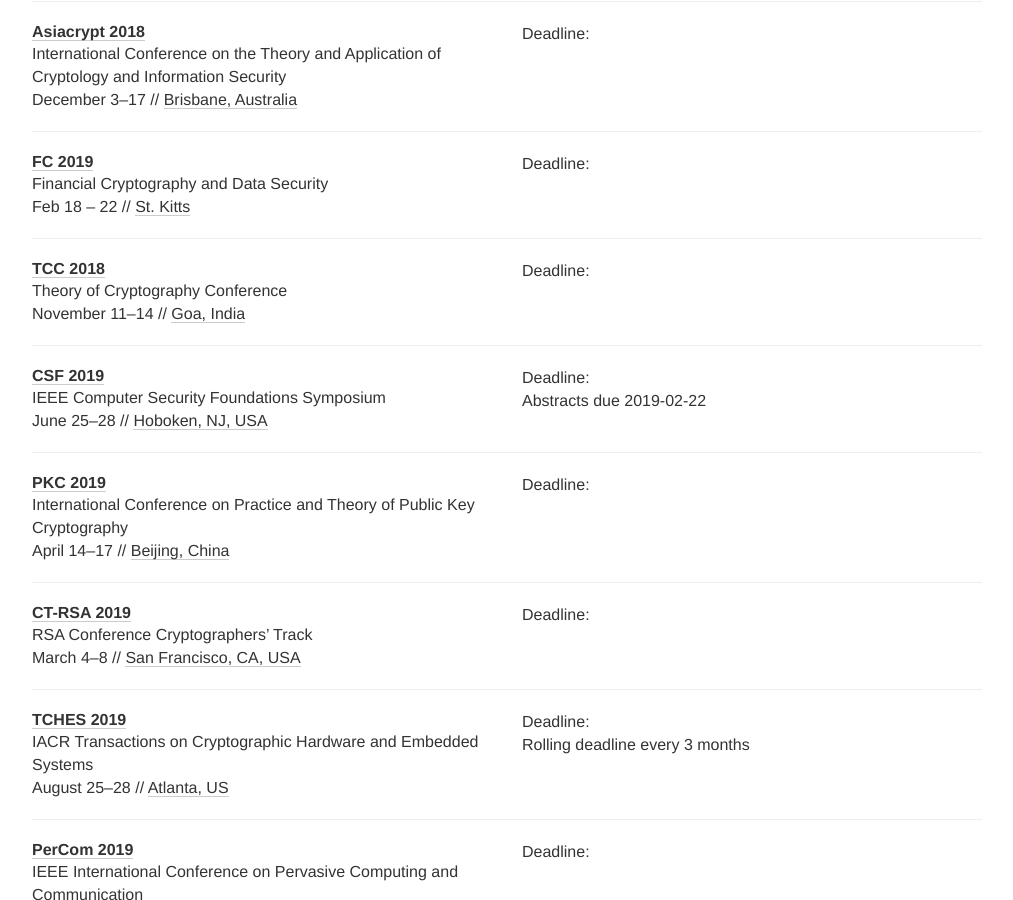
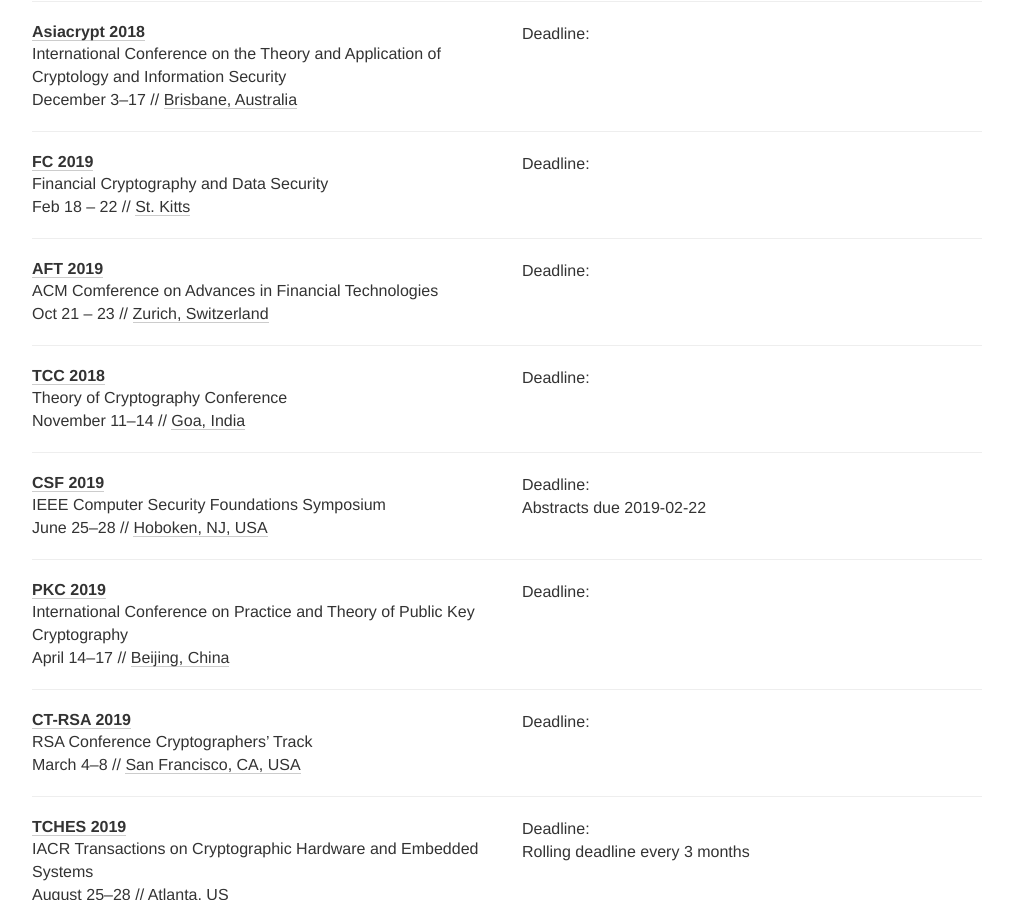
Before and after one commit to sec-deadlines/sec-deadlines.github.io, a Jekyll site: the page built from index.html, in a window 1280 px wide and 900 px high, scrolled down 1630 px. Shown: the whole window, without its empty margins (133-1146 px from the left). Built offline with Jekyll 4.4.1, drawn with Linux system fonts in a browser that asks for light colours; nearby versions of some CDN libraries; comment, search, counter and statistics services are not loaded.

Commit message:
Add ACM AFT

```diff
--- a/_data/conferences.yml
+++ b/_data/conferences.yml
@@ -154,6 +154,15 @@
   place: St. Kitts
   tags: CRYPTO
 
+- name: AFT
+  description: ACM Comference on Advances in Financial Technologies
+  year: 2019
+  link: https://aft.acm.org/
+  deadline: "2019-05-24"
+  date: "Oct 21 – 23"
+  place: Zurich, Switzerland
+  tags: [SEC, PRIV, CRYPTO]
+
 - name: TCC
   description: Theory of Cryptography Conference
   year: 2018
```
